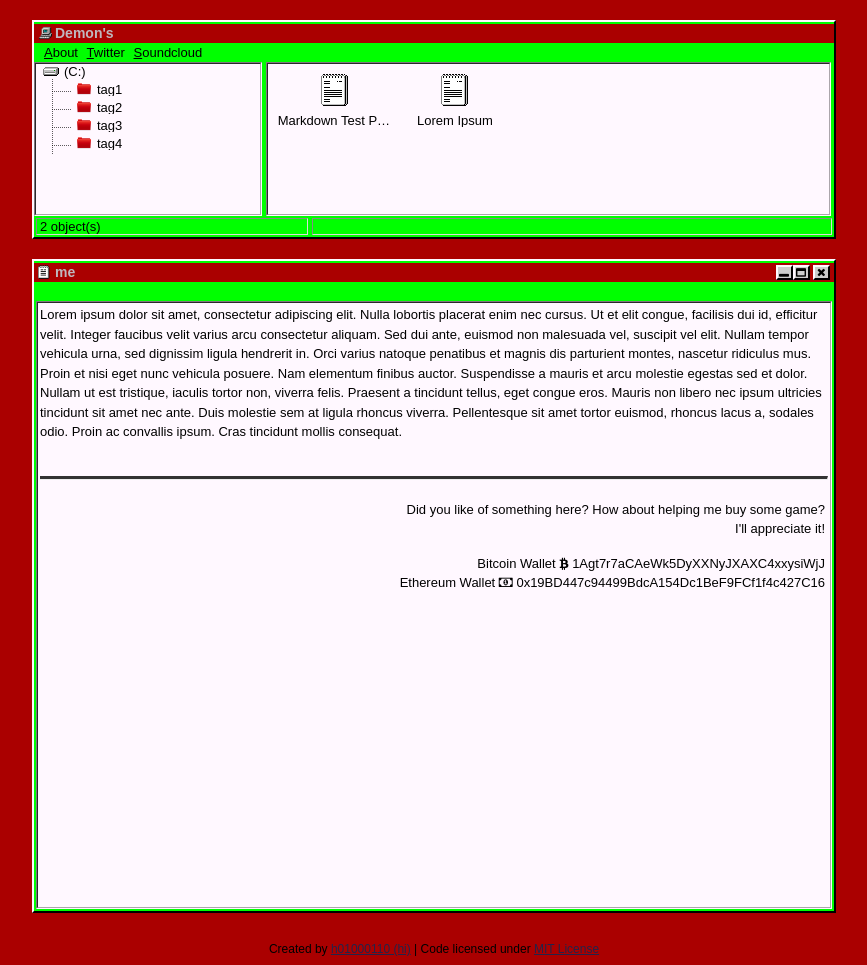
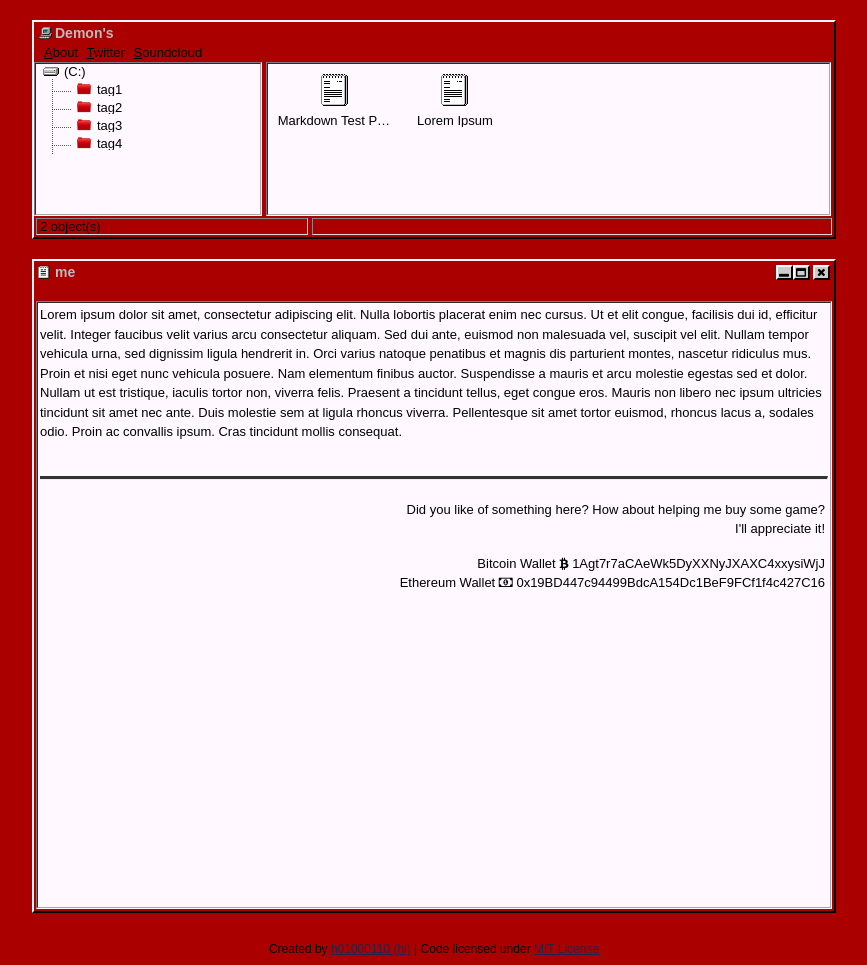
Before and after one commit to demonuser/demonuser.github.io, a Jekyll site: the page built from me/index.md, in a window 1280 px wide. Shown: the whole page, without its empty margins (206-1073 px from the left). Built offline with Jekyll 4.4.1, drawn with Linux system fonts in a browser that asks for light colours.

Commit message:
Mr Hyde was here …

```diff
--- a/_sass/_main.scss
+++ b/_sass/_main.scss
@@ -8,7 +8,7 @@ body {
 	width: 800px;
 	margin: auto;
 	margin-top: 20px;
-	background: #00ff00;
+	background: #aa0000;
 	border: 2px solid;
 	border-color: #fff8ff #000000 #000000 #fff8ff;
 	padding: 2px 0;
--- a/assets/css/001.scss
+++ b/assets/css/001.scss
@@ -5,5 +5,5 @@
 @import "main";
 
 .default_title {
-	background: #ff0000;
+	background: #00aa00;
 }
```
